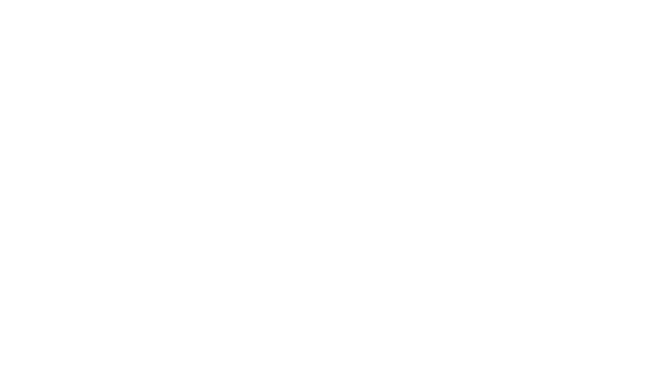
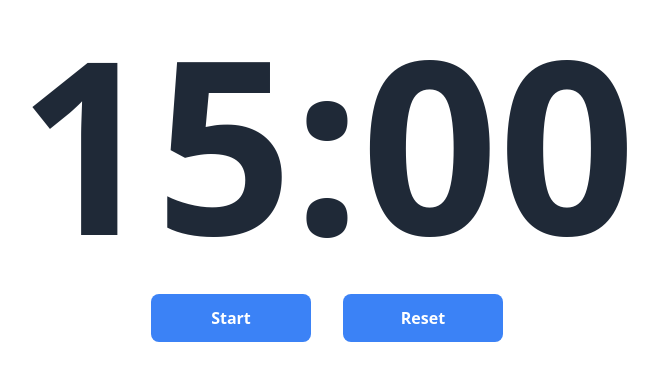
Before and after one commit to thamika123/pomodoro-timer, a React (Vite) app: page / in a window 1280 px wide. Shown: the part 218-598 px from the top of the page, without its empty margins (313-971 px from the left). Built offline with nearby package versions, Linux system fonts and the light colour scheme.

Commit message:
Built a static UI.

```diff
--- /dev/null
+++ b/src/components/ButtonGroup.jsx
@@ -0,0 +1,14 @@
+function ButtonGroup(props) {
+    return (
+        <div className="flex mt-8">
+            <button className="bg-blue-500 rounded-lg w-40 h-12 text-white text-md font-sans font-bold focus:ring-4 ring-blue-300 mr-8">
+                Start
+            </button>
+            <button className="bg-blue-500 rounded-lg w-40 h-12 text-white text-md font-sans font-bold focus:ring-4 ring-blue-300">
+                Reset
+            </button>
+        </div>
+    );
+}
+
+export default ButtonGroup;
--- a/src/index.jsx
+++ b/src/index.jsx
@@ -1,8 +1,17 @@
 import React from "react";
 import ReactDOM from "react-dom";
 
+import ButtonGroup from "./components/ButtonGroup";
+
 function App() {
-    return <div></div>;
+    return (
+        <div className="flex flex-col justify-center items-center h-screen">
+            <h1 className="text-9xl lg:text-12xl font-black text-gray-800">
+                15:00
+            </h1>
+            <ButtonGroup />
+        </div>
+    );
 }
 
 ReactDOM.render(<App />, document.querySelector("#root"));
--- a/tailwind.config.js
+++ b/tailwind.config.js
@@ -5,7 +5,11 @@
     ],
     darkMode: false, // or 'media' or 'class'
     theme: {
-        extend: {},
+        extend: {
+            fontSize: {
+                "12xl": "15rem"
+            }
+        },
     },
     variants: {
         extend: {},
```
